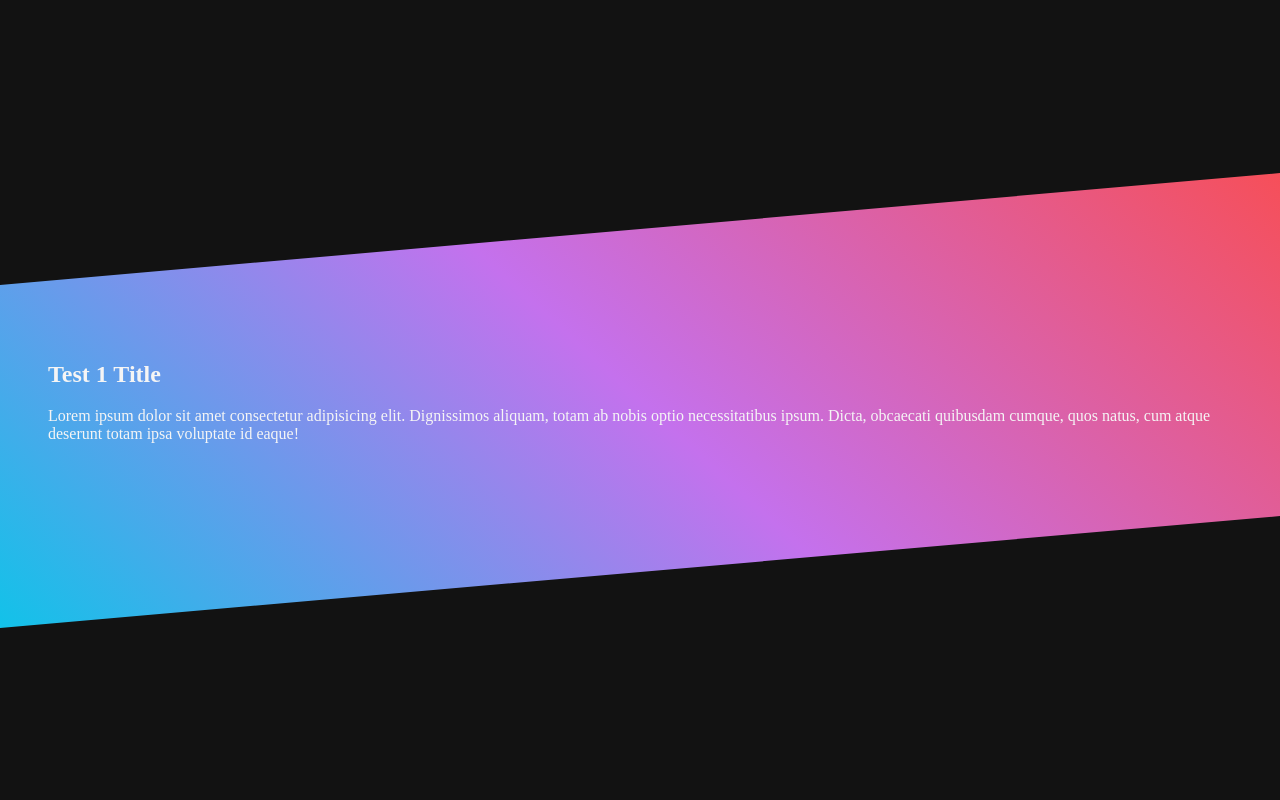
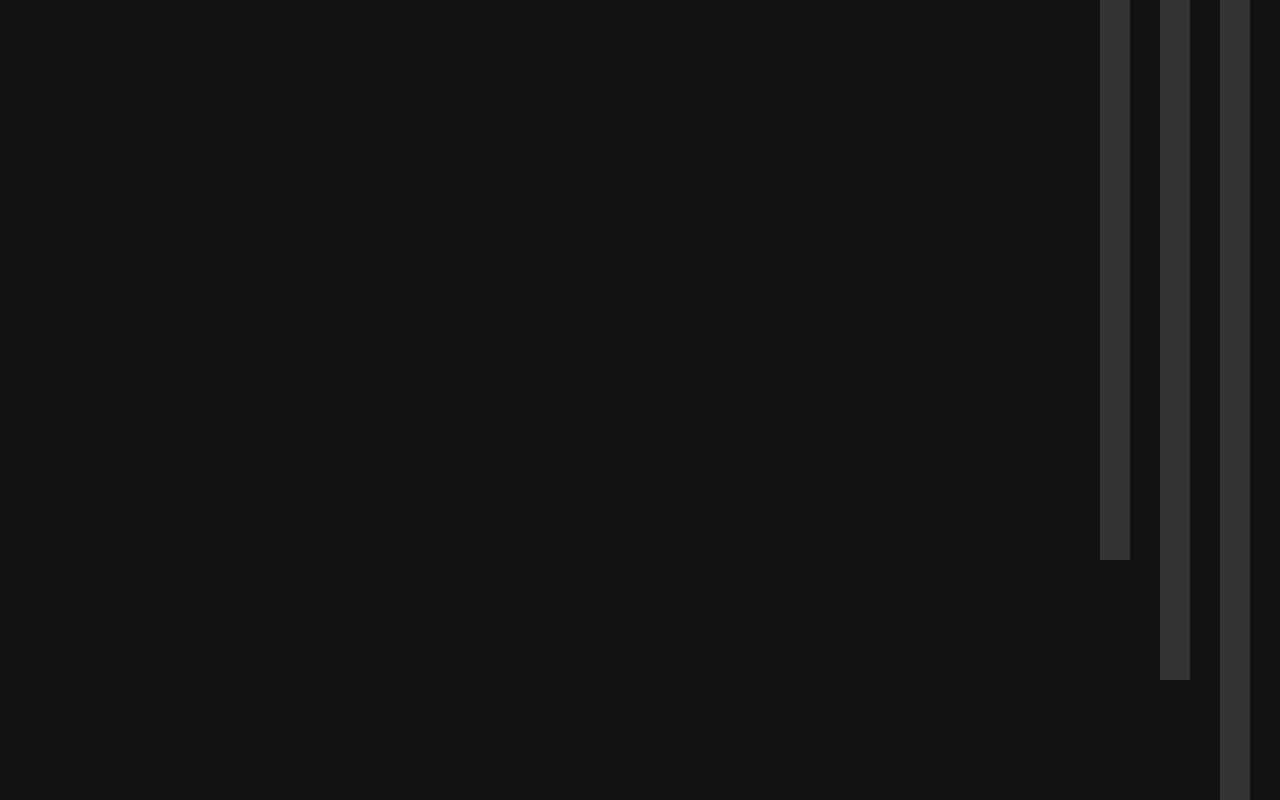
Before and after one commit to nikolaybutnik/neo-vector-dev, a Vue app: page / in a window 1280 px wide. Built offline with nearby package versions, Linux system fonts and the light colour scheme.

Commit message:
Experimenting with SVG animation

```diff
--- a/src/App.vue
+++ b/src/App.vue
@@ -2,20 +2,40 @@
   <div class="app">
     <div class="parallax-container">
       <section class="content-1">
-        <div class="diagonal">
-          <div class="wrapper">
-            <h1>Test 1 Title</h1>
-            <p>
-              Lorem ipsum dolor sit amet consectetur adipisicing elit.
-              Dignissimos aliquam, totam ab nobis optio necessitatibus ipsum.
-              Dicta, obcaecati quibusdam cumque, quos natus, cum atque deserunt
-              totam ipsa voluptate id eaque!
-            </p>
-          </div>
+        <div class="lines">
+          <svg
+            xmlns="http://www.w3.org/2000/svg"
+            viewBox="0 0 100 100"
+            preserveAspectRatio="none"
+            width="100%"
+            height="100%"
+          >
+            <path
+              class="line"
+              d="M85 0 L85 100"
+              stroke="#333333"
+              stroke-width="10"
+              fill="none"
+            />
+            <path
+              class="line"
+              d="M65 0 L65 85"
+              stroke="#333333"
+              stroke-width="10"
+              fill="none"
+            />
+            <path
+              class="line"
+              d="M45 0 L45 70"
+              stroke="#333333"
+              stroke-width="10"
+              fill="none"
+            />
+          </svg>
         </div>
       </section>
       <section class="content-2">
-        <div class="spikes">
+        <div class="diagonal">
           <div class="wrapper">
             <h1>Test 2 Title</h1>
             <p>
@@ -28,9 +48,22 @@
         </div>
       </section>
       <section class="content-3">
+        <div class="spikes">
+          <div class="wrapper">
+            <h1>Test 3 Title</h1>
+            <p>
+              Lorem ipsum dolor sit amet consectetur adipisicing elit.
+              Dignissimos aliquam, totam ab nobis optio necessitatibus ipsum.
+              Dicta, obcaecati quibusdam cumque, quos natus, cum atque deserunt
+              totam ipsa voluptate id eaque!
+            </p>
+          </div>
+        </div>
+      </section>
+      <section class="content-4">
         <div class="wavy">
           <div class="wrapper">
-            <h1>Test 3 Title</h1>
+            <h1>Test 4 Title</h1>
             <p>
               Lorem ipsum dolor sit amet consectetur adipisicing elit.
               Dignissimos aliquam, totam ab nobis optio necessitatibus ipsum.
@@ -45,12 +78,46 @@
 </template>
 
 <script lang="ts">
-import { defineComponent } from "vue";
+import { defineComponent, ref, onMounted } from "vue";
 
 export default defineComponent({
   name: "App",
   components: {},
   setup() {
+    const observer = ref<IntersectionObserver | null>(null);
+
+    const animateLines = (sectionIndex: number) => {
+      const lines = document.querySelectorAll(".line");
+      lines.forEach((line, index) => {
+        const path = line as SVGPathElement;
+        const length = path.getTotalLength();
+        const offset = length * sectionIndex * 0.5;
+        (line as SVGPathElement).style.transition =
+          "stroke-dashoffset 1s ease-in-out";
+        (line as SVGPathElement).style.strokeDasharray = `${length}`;
+        (line as SVGPathElement).style.strokeDashoffset = `${offset}`;
+      });
+    };
+
+    onMounted(() => {
+      const sections = document.querySelectorAll(".parallax-container section");
+      observer.value = new IntersectionObserver(
+        (entries) => {
+          entries.forEach((entry) => {
+            if (entry.isIntersecting) {
+              const sectionIndex = Array.from(sections).indexOf(
+                entry.target as HTMLElement
+              );
+              animateLines(sectionIndex);
+            }
+          });
+        },
+        { threshold: 0.5 }
+      );
+
+      sections.forEach((section: Element) => observer.value?.observe(section));
+    });
+
     return {};
   },
   methods: {},
@@ -85,21 +152,14 @@ export default defineComponent({
 
   .content-1,
   .content-2,
-  .content-3 {
+  .content-3,
+  .content-4 {
     height: 100vh;
     scroll-snap-align: start;
     display: flex;
     flex-direction: column;
     justify-content: center;
     align-items: center;
-  }
-
-  .content-2 {
-    background-color: #2e2e2e;
-  }
-
-  .content-3 {
-    background-color: #494949;
   }
 
   .spikes {
@@ -114,7 +174,7 @@ export default defineComponent({
       position: absolute;
       width: 100%;
       height: 50px;
-      background: #2e2e2e;
+      background: black;
       -webkit-mask-image: url("./assets/triangle.svg");
       -webkit-mask-size: 20px 50px;
       // to avoid having to use mask-repeat,mask-size height needs to be same as container height
@@ -154,5 +214,17 @@ export default defineComponent({
     -webkit-mask: var(--mask);
     mask: var(--mask);
   }
+
+  .lines {
+    width: 300px;
+    height: 100%;
+    align-self: flex-end;
+
+    .line {
+      stroke-dasharray: 300;
+      stroke-dashoffset: 300;
+      transition: stroke-dashoffset 1s ease-in-out, stroke-width 1s ease-in-out;
+    }
+  }
 }
 </style>
```
